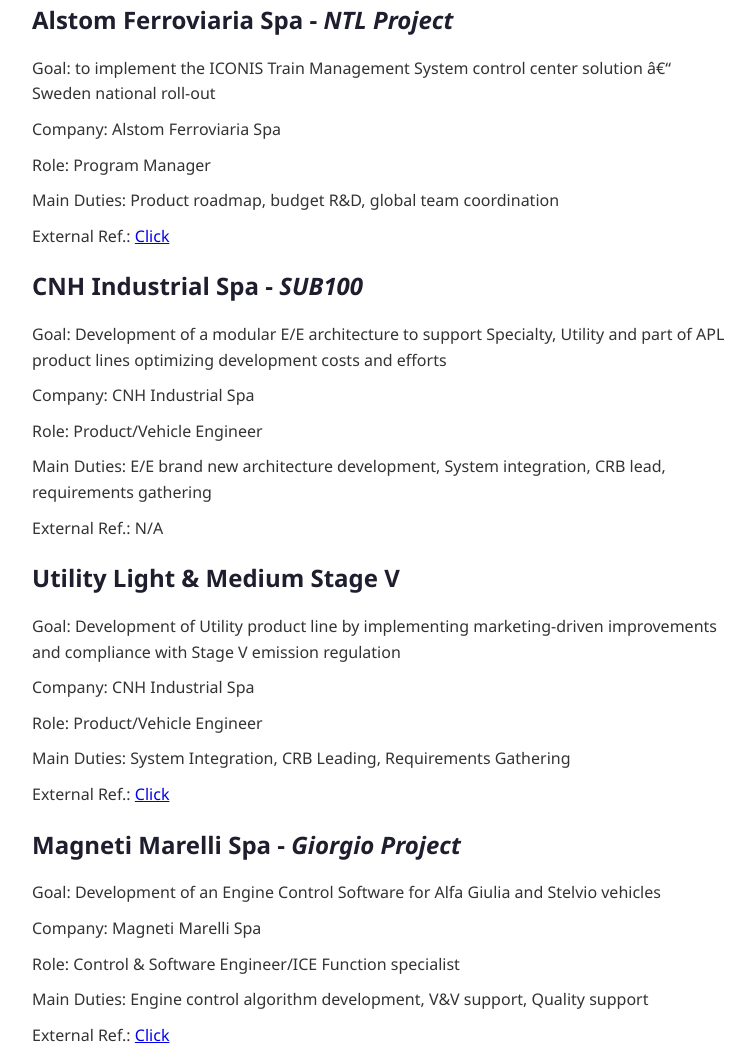
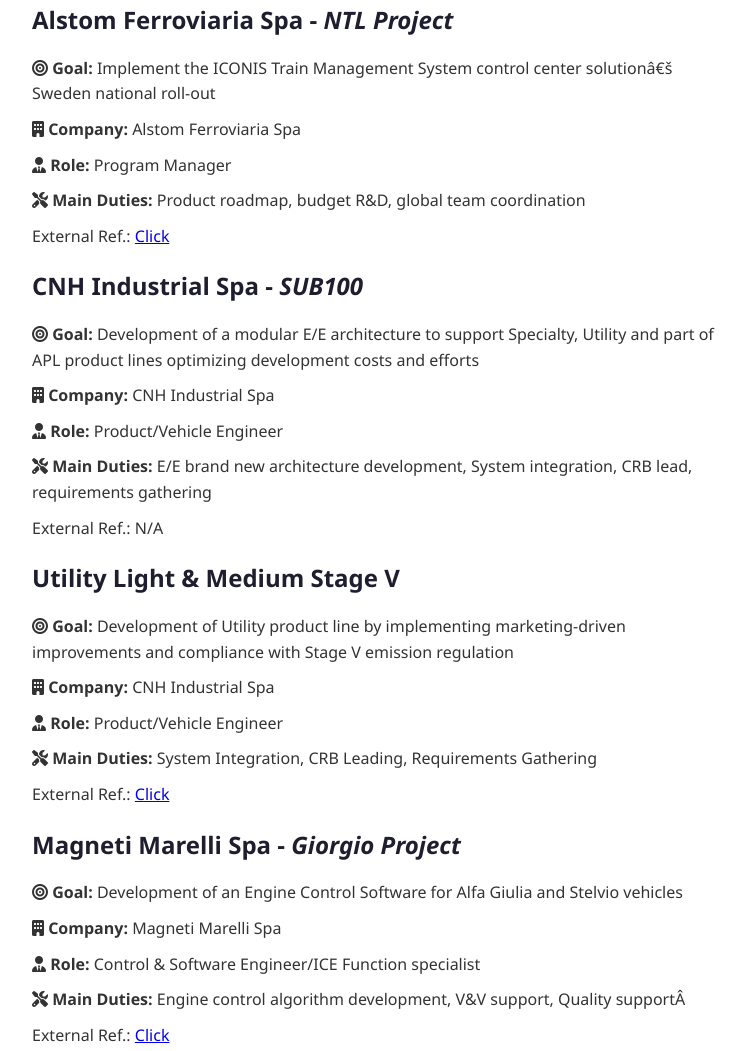
Before and after one commit to LaLeggenda/portfolio, a plain HTML site: page index.html in a window 1280 px wide. Shown: the part 1309-2360 px from the top of the page, without its empty margins (258-1013 px from the left). Drawn offline with Linux system fonts and the light colour scheme.

Commit message:
Update index.html
Project icons re-introduction

```diff
--- a/index.html
+++ b/index.html
@@ -1,8 +1,14 @@
 
 <!DOCTYPE html>
+
 <html lang="it">
 <head>
-    <meta charset="UTF-8">
+<meta charset="utf-8"/>
+<title>Alessandro Mastronardi - Portfolio</title>
+<link href="https://cdnjs.cloudflare.com/ajax/libsin.css
+&lt;/head&gt;
+&lt;head&gt;
+    &lt;meta charset=" rel="stylesheet" utf-8"=""/>
 <title>Alessandro Mastronardi - Portfolio</title>
 <style>
         body {
@@ -56,9 +62,8 @@
             color: #1e1e2f;
         }
     </style>
-</head>
+<link href="https://cdnjs.cloudflare.com/ajax/libs/font-awesome/6.4.0/css/all.min.css" rel="stylesheet"/></head>
 <body>
-
 <header>
 <div><strong>Alessandro Mastronardi - Program manager</strong></div>
 <nav>
@@ -66,15 +71,9 @@
 <a href="get_in_touch.html">Get in Touch</a>
 </nav>
 </header>
-
-
-
-
 <section>
-
 <h2>About</h2>
-<div style="display: flex; align-items: center; gap: 20px;">    <img src="https://media.licdn.com/dms/image/v2/C5603AQE7BQA-BF7krw/profile-displayphoto-shrink_800_800/profile-displayphoto-shrink_800_800/0/1516575947153?e=1758153600&v=beta&t=VIhj1WzLDHJhUgKJ2rSJ5fHHz-T3oDpMy_22hK_074Y"
-         alt="Profile Photo" style="width: 220px; height: auto; border-radius: 8px; box-shadow: 0 4px 8px rgba(0,0,0,0.1);">
+<div style="display: flex; align-items: center; gap: 20px;"> <img alt="Profile Photo" src="https://media.licdn.com/dms/image/v2/C5603AQE7BQA-BF7krw/profile-displayphoto-shrink_800_800/profile-displayphoto-shrink_800_800/0/1516575947153?e=1758153600&amp;v=beta&amp;t=VIhj1WzLDHJhUgKJ2rSJ5fHHz-T3oDpMy_22hK_074Y" style="width: 220px; height: auto; border-radius: 8px; box-shadow: 0 4px 8px rgba(0,0,0,0.1);"/>
 <p> Senior engineering manager with over 11 years of experience gained in automotive, agriculture and railway multinational companies.
             Proven results in product development. Ability to work in complex global organizations managing cross-functional team.
             Propensity for interpersonal relationships, proactivity, communication and organizational skills.
@@ -83,89 +82,76 @@
         </p>
 </div>
 </section>
-
-
-
 <section><h2>Professional Skills</h2><p>
 <ul>
-            <li>Product & Project Management</li><li>Model-Based Development</li><li>Functional Safety</li><li>Agile & V-Cycle</li><li>Team leadership e client management</li>
+<li>Product &amp; Project Management</li><li>Model-Based Development</li><li>Functional Safety</li><li>Agile &amp; V-Cycle</li><li>Team leadership e client management</li>
 </ul>
 </p>
 </section>
-
 <section>
 <h2>Technical Skills</h2>
 <ul>
 <li>MATLAB/Simulink</li><li>IBM DOORS</li><li>Siemens Teamcenter</li><li>Polarion</li><li>LabView</li><li>C/C++</li><li>Java</li><li>SQL</li><li>UML</li><li>Windows</li><li>Linux</li>
 </ul>
 </section>
-
 <section><h2 style="text-align:left;">Professional Challenges</h2>
 <div class="container">
 <div class="card">
 <!--  <img src="https://upload.wikimedia.org/wikipedia/commons/thumb/1/1c/Alstom_logo.svg/2560px-Alstom_logo.svg.png" style="float:left; width:50px; margin-right:10px;"> -->
 <div class="card-content">
 <h1>Alstom Ferroviaria Spa - <i>NTL Project</i></h1>
-        <p><span class="label">Goal: </span>to implement the ICONIS Train Management System control center solution â€“ Sweden national roll-out</p>
-        <p><span class="label">Company: </span>Alstom Ferroviaria Spa</p>
-        <p><span class="label">Role: </span>Program Manager</p>
-        <p><span class="label">Main Duties: </span>Product roadmap, budget R&D, global team coordination</p>
+
+<p><span class="label"><i class="fas fa-bullseye"></i> <strong>Goal:</strong> </span>Implement the ICONIS Train Management System control center solutionâ€š Sweden national roll-out</p>
+<p><span class="label"><i class="fas fa-building"></i> <strong>Company:</strong> </span>Alstom Ferroviaria Spa</p>
+<p><span class="label"><i class="fas fa-user-tie"></i> <strong>Role:</strong> </span>Program Manager</p>
+<p><span class="label"><i class="fas fa-tools"></i> <strong>Main Duties:</strong> </span>Product roadmap, budget R&amp;D, global team coordination</p>
 <p><span class="label">External Ref.: </span> <a href="https://www.youtube.com/watch?v=fABJU8qh-rs"> Click </a></p>
 </div>
 </div>
 <div style="clear:both;"></div>
-
 <div class="card">
 <!-- <img src="https://upload.wikimedia.org/wikipedia/it/7/7b/Logo_CNH_Industrial.svg" style="float:left; width:50px; margin-right:10px;"> -->
 <div class="card-content">
 <h1>CNH Industrial Spa - <i>SUB100</i></h1>
-        <p><span class="label">Goal: </span>Development of a modular E/E architecture to support Specialty, Utility and part of APL product lines optimizing development costs and efforts</p>
-        <p><span class="label">Company: </span>CNH Industrial Spa</p>
-        <p><span class="label">Role: </span>Product/Vehicle Engineer</p>
-        <p><span class="label">Main Duties: </span>E/E brand new architecture development, System integration, CRB lead, requirements gathering</p>
+<p><span class="label"><i class="fas fa-bullseye"></i> <strong>Goal:</strong> </span>Development of a modular E/E architecture to support Specialty, Utility and part of APL product lines optimizing development costs and efforts</p>
+<p><span class="label"><i class="fas fa-building"></i> <strong>Company:</strong> </span>CNH Industrial Spa</p>
+<p><span class="label"><i class="fas fa-user-tie"></i> <strong>Role:</strong> </span>Product/Vehicle Engineer</p>
+<p><span class="label"><i class="fas fa-tools"></i> <strong>Main Duties:</strong> </span>E/E brand new architecture development, System integration, CRB lead, requirements gathering</p>
 <p><span class="label">External Ref.: N/A </span>
-      </div>
+</p></div>
 </div>
 <div style="clear:both;"></div>
-
 <div class="card">
 <!--   <img src="https://upload.wikimedia.org/wikipedia/it/7/7b/Logo_CNH_Industrial.svg" style="float:left; width:50px; margin-right:10px;"> -->
 <div class="card-content">
-        <h1>Utility Light & Medium Stage V</h1>
-        <p><span class="label">Goal: </span>Development of Utility product line by implementing marketing-driven improvements and compliance with Stage V emission regulation</p>
-        <p><span class="label">Company: </span>CNH Industrial Spa</p>
-        <p><span class="label">Role: </span>Product/Vehicle Engineer</p>
-        <p><span class="label">Main Duties: </span>System Integration, CRB Leading, Requirements Gathering</p>
+<h1>Utility Light &amp; Medium Stage V</h1>
+<p><span class="label"><i class="fas fa-bullseye"></i> <strong>Goal:</strong> </span>Development of Utility product line by implementing marketing-driven improvements and compliance with Stage V emission regulation</p>
+<p><span class="label"><i class="fas fa-building"></i> <strong>Company:</strong> </span>CNH Industrial Spa</p>
+<p><span class="label"><i class="fas fa-user-tie"></i> <strong>Role:</strong> </span>Product/Vehicle Engineer</p>
+<p><span class="label"><i class="fas fa-tools"></i> <strong>Main Duties:</strong> </span>System Integration, CRB Leading, Requirements Gathering</p>
 <p><span class="label">External Ref.: </span> <a href="https://agriculture.newholland.com/en-gb/europe/products/agricultural-tractors/t5-utility-stage-v"> Click </a></p>
 </div>
 </div>
 <div style="clear:both;"></div>
-
 <div class="card">
 <!--  <img src="https://encrypted-tbn0.gstatic.com/images?q=tbn:ANd9GcSgX4GFy4IVnSrfzNaVIH5Az0Lp17mt8als2g&s" style="float:left; width:50px; margin-right:10px;"> -->
 <div class="card-content">
 <h1>Magneti Marelli Spa - <i>Giorgio Project</i></h1>
-        <p><span class="label">Goal: </span>Development of an Engine Control Software for Alfa Giulia and Stelvio vehicles</p>
-        <p><span class="label">Company: </span>Magneti Marelli Spa</p>
-        <p><span class="label">Role: </span>Control & Software Engineer/ICE Function specialist</p>
-        <p><span class="label">Main Duties: </span>Engine control algorithm development, V&V support, Quality support </p>
+<p><span class="label"><i class="fas fa-bullseye"></i> <strong>Goal:</strong> </span>Development of an Engine Control Software for Alfa Giulia and Stelvio vehicles</p>
+<p><span class="label"><i class="fas fa-building"></i> <strong>Company:</strong> </span>Magneti Marelli Spa</p>
+<p><span class="label"><i class="fas fa-user-tie"></i> <strong>Role:</strong> </span>Control &amp; Software Engineer/ICE Function specialist</p>
+<p><span class="label"><i class="fas fa-tools"></i> <strong>Main Duties:</strong> </span>Engine control algorithm development, V&amp;V support, Quality supportÂ </p>
 <p><span class="label">External Ref.: </span> <a href="https://en.wikipedia.org/wiki/Alfa_Romeo_Giulia_(2015)#cite_note-3"> Click </a></p>
 </div>
 </div>
 <div style="clear:both;"></div>
+</div></section>
+<section><h2>Education</h2>
+<p><i class="fas fa-graduation-cap"></i> Master's degree in Automation Engineering</p>
 </section>
-
-    <section><h2>Education</h2>
-        <p><strong>Master's degree in Automation Engineering </strong><br>
-        Università  degli studi di Napoli Federico II, Final grade: 2.1 (Italian grade: 107/110)<br>
-        <a href="http://upcommons.upc.edu/handle/2099.1/20565">Thesis:</a> <i>"a minimal controller synthesis for a full-bridge buck inverter"</i></p>
-    </section>
-
 <footer>
-        <p>&copy; Powered by M@strosoft</p>
+<p>Â© Powered by M@strosoft</p>
 </footer>
-
-    </header>
 
 </body>
 </html>
```
Lines whose indentation alone changed are shown as unchanged.
